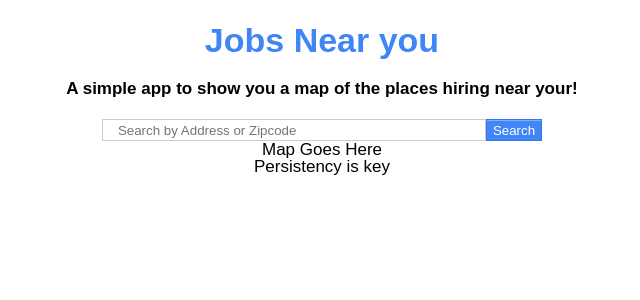
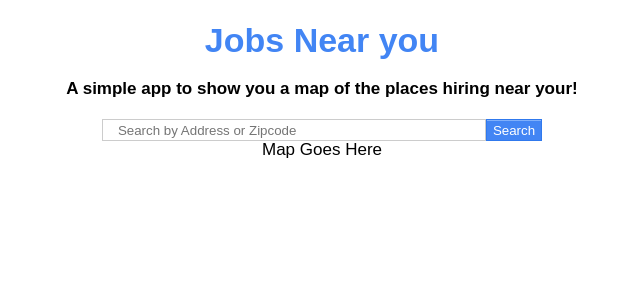
Before and after one commit to juanxsalazar/jobs-near-you, a React (Create React App) app: page / in a window 1280 px wide. Shown: the top 300 px of the page, without its empty margins (318-958 px from the left). Built offline with nearby package versions, Linux system fonts and the light colour scheme.

Commit message:
changed text

```diff
--- a/src/components/HomePage.js
+++ b/src/components/HomePage.js
@@ -9,7 +9,7 @@ class HomePage extends Component {
     <button>Search</button>
     <div id="map">Map Goes Here</div>
 
-<footer> Persistency is key</footer>
+<footer> </footer>
     </>
   }
 }
```
